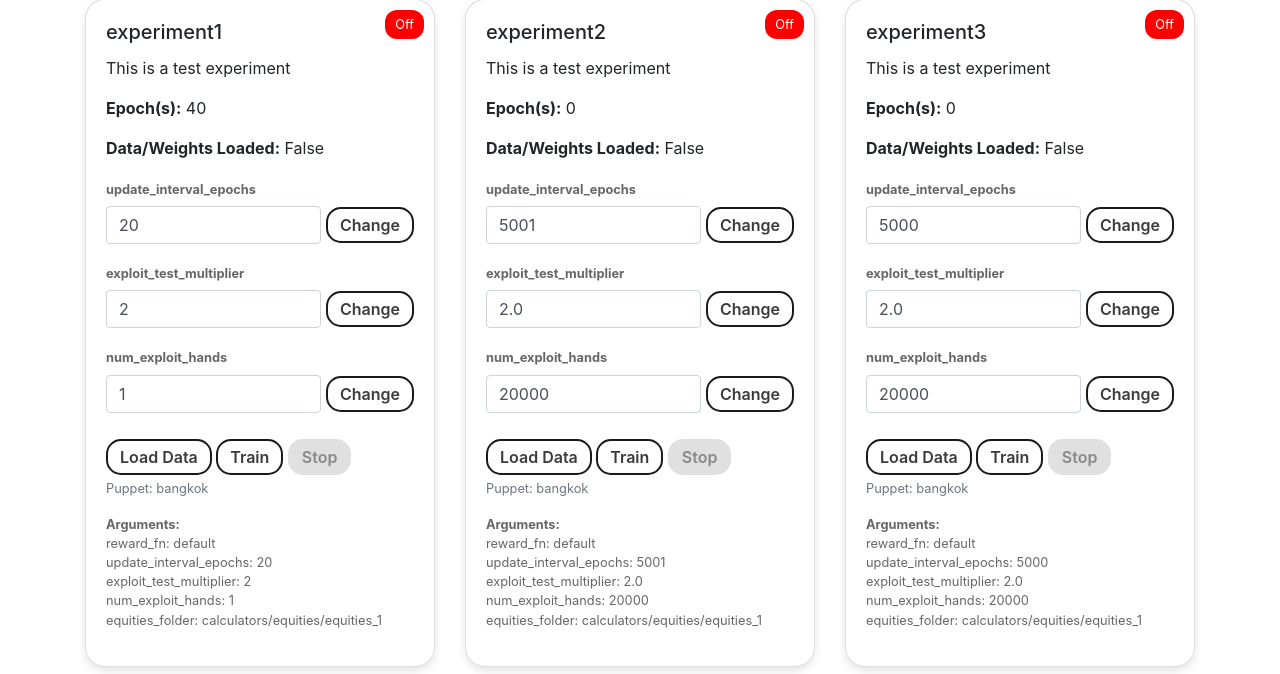
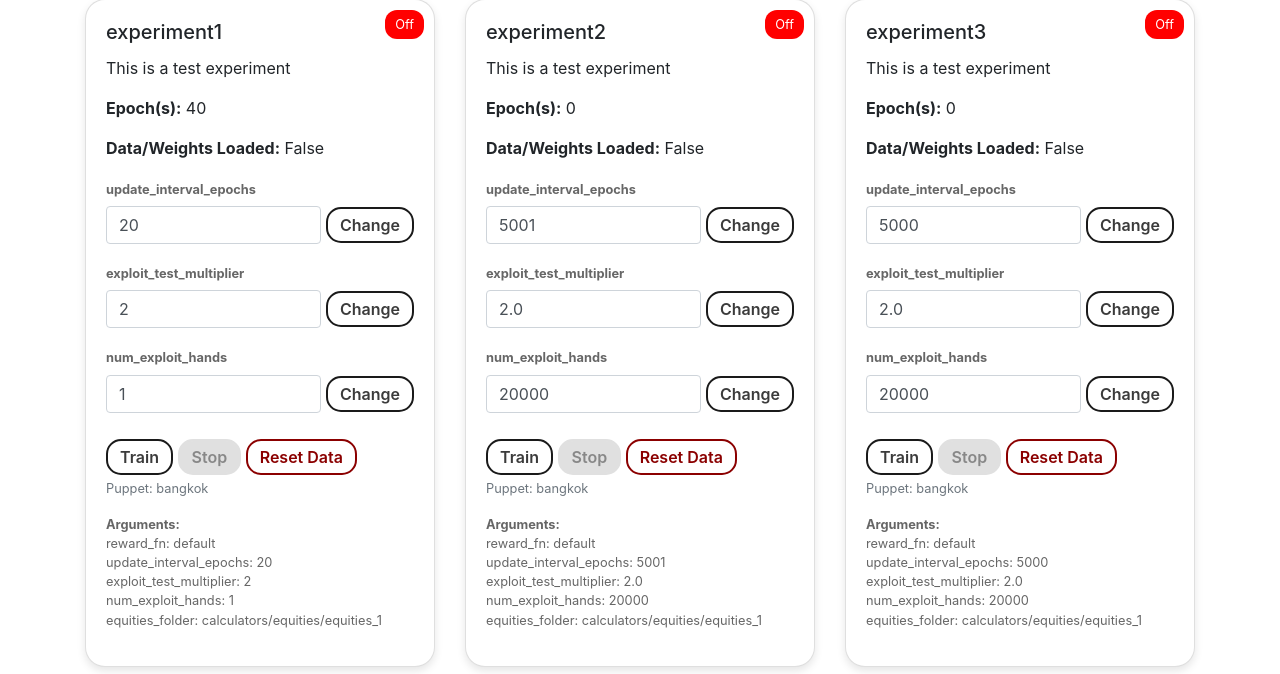
Before and after one commit to jonathanlin0/poker-bot, a Flask app: page / in a window 1280 px wide. Shown: the part 49-723 px from the top of the page. Run offline with Flask 3, Linux system fonts and the light colour scheme; data comes from the database, SQL or seed files in the repository; data that the repository does not hold is empty; some libraries are stand-ins or nearby versions.

Commit message:
reset data button

```diff
--- a/app.py
+++ b/app.py
@@ -76,14 +76,15 @@ for experiment_name, experiment_info in experiments_data["experiments"].items():
     config_game = ConfigGame()  # Assuming ConfigGame has default or required parameters
 
     # Create a Bangkok model object using the arguments from the JSON file
-    bangkok_model = Bangkok(
-        reward_fn=args["reward_fn"],
-        update_interval_epochs=args["update_interval_epochs"],
-        exploit_test_multiplier=args["exploit_test_multiplier"],
-        num_exploit_hands=args["num_exploit_hands"],
-        equities_folder=args["equities_folder"],
-        config_game=config_game
-    )
+    # bangkok_model = Bangkok(
+    #     reward_fn=args["reward_fn"],
+    #     update_interval_epochs=args["update_interval_epochs"],
+    #     exploit_test_multiplier=args["exploit_test_multiplier"],
+    #     num_exploit_hands=args["num_exploit_hands"],
+    #     equities_folder=args["equities_folder"],
+    #     config_game=config_game
+    # )
+    bangkok_model = Bangkok(**args, config_game=config_game)
 
     # Store the model object in the dictionary
     experiment_to_model_obj[experiment_name] = bangkok_model
@@ -93,22 +94,23 @@ def home():
     experiments = experiments_data["experiments"]
     return render_template('index.html', experiments=experiments, puppet_config=puppet_config)
 
-@app.route('/load_data/<experiment_name>', methods=['POST'])
-def load_data(experiment_name):
-    # Update the data_loaded value for the specific experiment
+@app.route('/reset/<experiment_name>', methods=['POST'])
+def reset_experiment(experiment_name):
     if experiment_name in experiments_data["experiments"]:
         # Get the corresponding Bangkok model object
         model = experiment_to_model_obj.get(experiment_name)
 
-        # Run the model's load_data function with the specified file path
+        # Run the model's setup_data function with the specified file path
         if model:
-            model.load_data('data/bangkok_1')  # Load data from the specified path
+            model.setup_data('data/bangkok_1')  # Load data from the specified path
 
-        # Update the JSON data to reflect that data has been loaded
-        experiments_data["experiments"][experiment_name]["data_loaded"] = True
+        # reset the experiment's values
+        experiments_data["experiments"][experiment_name]["epoch"] = 0
+        experiments_data["experiments"][experiment_name]["status"] = "off"
 
         db_path = 'experiments.db'
-        DB.update_experiment_column(db_path, experiment_name, "data_loaded", True)
+        DB.update_experiment_column(db_path, experiment_name, "epoch", 0)
+        DB.update_experiment_column(db_path, experiment_name, "status", "off")
 
     return redirect(url_for('home'))
 
--- a/templates/index.html
+++ b/templates/index.html
@@ -76,16 +76,16 @@
         .custom-button:active {
             box-shadow: none;
         }
-        .stop-button {
+        .stop-button, .reset-button {
             border-color: darkred;
             color: darkred;
         }
-        .stop-button:hover {
+        .stop-button:hover, .reset-button:hover {
             background-color: darkred;
             color: #fff;
             box-shadow: rgba(139, 0, 0, 0.25) 0 8px 15px;
         }
-        .stop-button:disabled {
+        .stop-button:disabled, .reset-button:disabled {
             pointer-events: none;
             background-color: #e0e0e0;
             color: #888;
@@ -136,14 +136,6 @@
                         {% endif %}
                         {% endfor %}
 
-                        <!-- Button to load data -->
-                        <form action="{{ url_for('load_data', experiment_name=key) }}" method="post" style="display: inline-block; margin-top: 10px;">
-                            <button type="submit" class="custom-button"
-                                {% if experiment.data_loaded %} disabled {% endif %}>
-                                Load Data
-                            </button>
-                        </form>
-
                         <!-- Train button -->
                         <form action="{{ url_for('train_experiment', experiment_name=key) }}" method="post" style="display: inline-block; margin-top: 10px;">
                             <button type="submit" class="custom-button train-button" id="{{ experiment.name }}-train-button">
@@ -156,6 +148,13 @@
                             <button type="submit" class="custom-button stop-button" id="{{ experiment.name }}-stop-button"
                                 {% if experiment.status != 'training' %} disabled {% endif %}>
                                 Stop
+                            </button>
+                        </form>
+
+                        <!-- Reset Data button -->
+                        <form action="{{ url_for('reset_experiment', experiment_name=key) }}" method="post" style="display: inline-block; margin-top: 10px;">
+                            <button type="submit" class="custom-button reset-button" id="{{ experiment.name }}-reset-button">
+                                Reset Data
                             </button>
                         </form>
 
@@ -189,6 +188,7 @@
                     // Find the status badge element corresponding to the experiment
                     const statusBadge = document.getElementById(`${experimentName}-status-badge`);
                     const stopButton = document.getElementById(`${experimentName}-stop-button`);
+                    const resetButton = document.getElementById(`${experimentName}-reset-button`);
 
                     // Update the status badge text and class based on the new status
                     statusBadge.textContent = status.charAt(0).toUpperCase() + status.slice(1);  // Capitalize the first letter
@@ -196,12 +196,11 @@
                     if (status === 'training') {
                         statusBadge.className = 'status-badge status-training';
                         stopButton.disabled = false;  // Enable the Stop button
-                    } else if (status === 'writing') {
-                        statusBadge.className = 'status-badge status-writing';
+                        resetButton.disabled = true;  // Disable the Reset Data button
+                    } else {
+                        statusBadge.className = (status === 'writing') ? 'status-badge status-writing' : 'status-badge status-off';
                         stopButton.disabled = true;  // Disable the Stop button
-                    } else {
-                        statusBadge.className = 'status-badge status-off';
-                        stopButton.disabled = true;  // Disable the Stop button
+                        resetButton.disabled = false;  // Enable the Reset Data button
                     }
                 }
             });
@@ -212,7 +211,9 @@
             $.getJSON("{{ url_for('check_running_status') }}", function(runningState) {
                 for (const [experimentName, isRunning] of Object.entries(runningState)) {
                     const trainButton = document.getElementById(`${experimentName}-train-button`);
+                    const resetButton = document.getElementById(`${experimentName}-reset-button`);
                     trainButton.disabled = isRunning;  // Disable Train button if the script is running
+                    resetButton.disabled = isRunning;  // Disable Reset button if the script is running
 
                     // Disable or enable all "Change" buttons for the experiment
                     document.querySelectorAll(`button[id^='${experimentName}-change-button-']`).forEach(button => {
```
